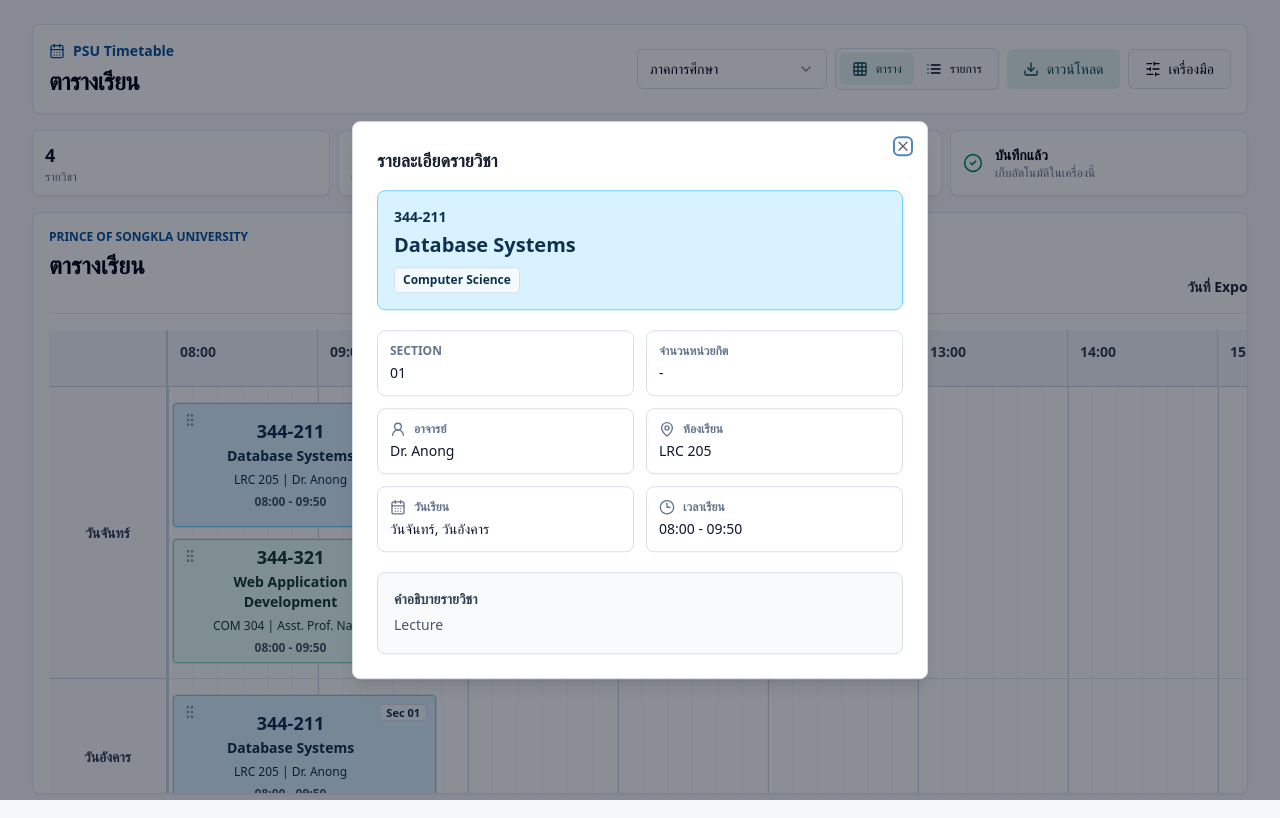
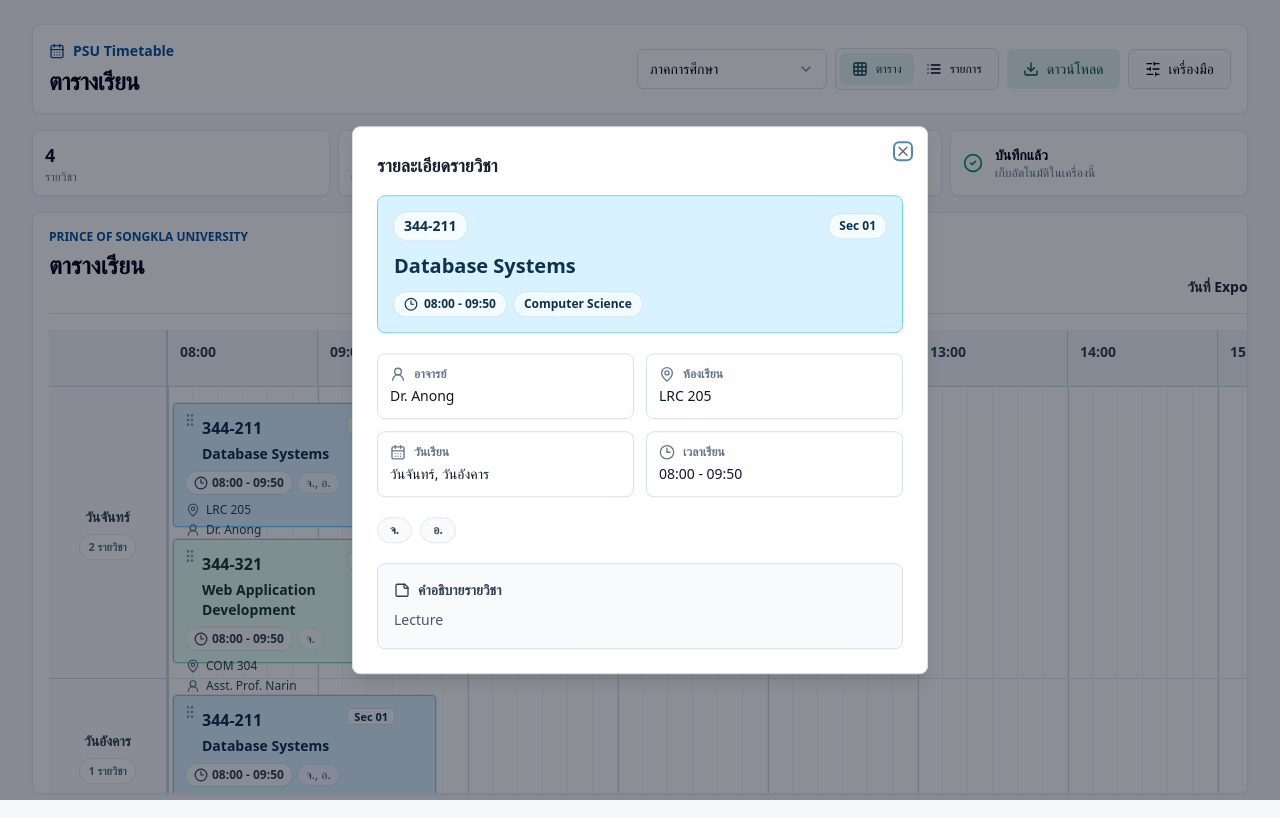
Before and after one commit to Thrrach/study-schedule, a Next.js app: page / in a window 1280 px wide. Both pictures are taken after a click on the button 304 px from the left and 465 px from the top of the page. Built offline with nearby package versions, Linux system fonts and the light colour scheme.

Commit message:
feat: enhance ClassCard and SubjectDetailDialog with additional metadata and improved layout; update Timetable components for better display of class information

```diff
--- a/components/ClassCard.tsx
+++ b/components/ClassCard.tsx
@@ -1,6 +1,6 @@
 "use client";
 
-import { Copy, GripVertical, Pencil, Trash2 } from "lucide-react";
+import { Clock3, Copy, GripVertical, MapPin, Pencil, Trash2, UserRound } from "lucide-react";
 import { Button } from "@/components/ui/button";
 import { getSubjectTheme } from "@/lib/subject-theme";
 import { safeDays } from "@/lib/subject-utils";
@@ -23,6 +23,10 @@ export function ClassCard({ item, compact, dragDay, onView, onEdit, onDuplicate,
   const dayLabels = safeDays(item.days)
     .map((day) => weekDays.find((weekDay) => weekDay.key === day)?.shortLabel ?? day)
     .join(", ");
+  const metaItems = [
+    item.room ? { icon: <MapPin className="h-3.5 w-3.5" />, value: item.room } : null,
+    item.instructor ? { icon: <UserRound className="h-3.5 w-3.5" />, value: item.instructor } : null
+  ].filter(Boolean) as Array<{ icon: React.ReactNode; value: string }>;
 
   function openDetail() {
     onView(item);
@@ -55,25 +59,48 @@ export function ClassCard({ item, compact, dragDay, onView, onEdit, onDuplicate,
         event.dataTransfer.effectAllowed = "move";
       }}
       className={cn(
-        "group relative flex min-h-[90px] flex-col items-center justify-center rounded border px-3 py-3 text-center shadow-sm ring-1 ring-slate-200 transition focus-visible:outline-none focus-visible:ring-2 focus-visible:ring-primary focus-visible:ring-offset-2 hover:-translate-y-0.5 hover:shadow-[0_4px_12px_rgba(0,0,0,.12)]",
-        compact ? "h-full pr-10" : "space-y-2 p-4"
+        "group relative flex min-h-[90px] flex-col rounded border px-3 py-3 text-left shadow-sm ring-1 ring-slate-200 transition focus-visible:outline-none focus-visible:ring-2 focus-visible:ring-primary focus-visible:ring-offset-2 hover:-translate-y-0.5 hover:shadow-[0_4px_12px_rgba(0,0,0,.12)]",
+        compact ? "h-full gap-2 pr-10" : "gap-3 p-4"
       )}
       style={{ backgroundColor: theme.background, borderColor: theme.border, color: theme.text }}
     >
       <GripVertical className="absolute left-2 top-2 h-4 w-4 text-slate-500/70 no-print" aria-hidden="true" />
-      <span className="absolute right-2 top-2 rounded border bg-white/70 px-1.5 py-0.5 text-[11px] font-semibold leading-none">
-        Sec {item.section || "-"}
-      </span>
 
-      <div className="space-y-1 overflow-visible">
-        <p className="break-words text-lg font-bold leading-tight">{item.courseCode}</p>
-        <p className="whitespace-normal break-words text-sm font-semibold leading-5">{item.courseName}</p>
-        <p className="whitespace-normal break-words text-xs font-medium leading-5">
-          {[item.room, item.instructor].filter(Boolean).join(" | ") || "ยังไม่ระบุห้อง/อาจารย์"}
-        </p>
-        <p className="text-xs font-semibold leading-4 text-slate-600">
+      <div className="flex min-w-0 items-start justify-between gap-2 pl-4">
+        <div className="min-w-0">
+          <p className={cn("break-words font-bold leading-tight", compact ? "text-base" : "text-lg")}>{item.courseCode}</p>
+          <p className="mt-1 overflow-hidden text-sm font-semibold leading-5 [-webkit-box-orient:vertical] [-webkit-line-clamp:2] [display:-webkit-box]">
+            {item.courseName}
+          </p>
+        </div>
+        <span className="shrink-0 rounded border bg-white/75 px-1.5 py-0.5 text-[11px] font-semibold leading-none">
+          Sec {item.section || "-"}
+        </span>
+      </div>
+
+      <div className="flex flex-wrap items-center gap-1.5">
+        <span className="inline-flex items-center gap-1 rounded-full bg-white/75 px-2 py-1 text-xs font-semibold leading-none text-slate-700 shadow-sm ring-1 ring-black/5">
+          <Clock3 className="h-3.5 w-3.5" />
           {item.startTime} - {item.endTime}
-        </p>
+        </span>
+        {dayLabels ? (
+          <span className="rounded-full bg-white/60 px-2 py-1 text-xs font-medium leading-none text-slate-600 ring-1 ring-black/5">
+            {dayLabels}
+          </span>
+        ) : null}
+      </div>
+
+      <div className="min-w-0 space-y-1 text-xs font-medium leading-4 text-slate-700">
+        {metaItems.length ? (
+          metaItems.map((meta) => (
+            <p key={meta.value} className="flex min-w-0 items-center gap-1.5">
+              <span className="shrink-0 text-slate-500">{meta.icon}</span>
+              <span className="truncate">{meta.value}</span>
+            </p>
+          ))
+        ) : (
+          <p className="text-slate-500">ยังไม่ระบุห้อง/อาจารย์</p>
+        )}
       </div>
 
       <div className="pointer-events-none absolute left-1/2 top-[calc(100%+8px)] z-30 hidden w-64 -translate-x-1/2 rounded-md border bg-white p-3 text-left text-xs leading-5 text-slate-700 shadow-lg group-hover:block group-focus-visible:block no-print">
--- a/components/SubjectDetailDialog.tsx
+++ b/components/SubjectDetailDialog.tsx
@@ -1,6 +1,6 @@
 "use client";
 
-import { CalendarDays, Clock3, MapPin, UserRound } from "lucide-react";
+import { CalendarDays, Clock3, MapPin, StickyNote, UserRound } from "lucide-react";
 import { Dialog, DialogContent, DialogHeader, DialogTitle } from "@/components/ui/dialog";
 import { getSubjectTheme } from "@/lib/subject-theme";
 import { safeDays } from "@/lib/subject-utils";
@@ -18,8 +18,11 @@ export function SubjectDetailDialog({ item, open, onOpenChange }: SubjectDetailD
   const dayLabels = item
     ? safeDays(item.days)
         .map((day) => weekDays.find((weekDay) => weekDay.key === day)?.label ?? day)
-        .join(", ")
-    : "";
+    : [];
+  const shortDayLabels = item
+    ? safeDays(item.days)
+        .map((day) => weekDays.find((weekDay) => weekDay.key === day)?.shortLabel ?? day)
+    : [];
 
   return (
     <Dialog open={open} onOpenChange={onOpenChange}>
@@ -30,28 +33,52 @@ export function SubjectDetailDialog({ item, open, onOpenChange }: SubjectDetailD
         {item && theme ? (
           <div className="space-y-5">
             <div
-              className="rounded-lg border p-4"
+              className="overflow-hidden rounded-lg border"
               style={{ backgroundColor: theme.background, borderColor: theme.border, color: theme.text }}
             >
-              <div className="text-sm font-semibold">{item.courseCode}</div>
-              <h2 className="mt-1 text-xl font-semibold leading-snug">{item.courseName}</h2>
-              <div className="mt-2 inline-flex rounded border bg-white/70 px-2 py-1 text-xs font-semibold">
-                {theme.label}
+              <div className="p-4">
+                <div className="flex flex-wrap items-center justify-between gap-2">
+                  <div className="rounded-full bg-white/75 px-2.5 py-1 text-sm font-bold ring-1 ring-black/5">
+                    {item.courseCode}
+                  </div>
+                  <div className="rounded-full bg-white/75 px-2.5 py-1 text-xs font-semibold ring-1 ring-black/5">
+                    Sec {item.section || "-"}
+                  </div>
+                </div>
+                <h2 className="mt-3 text-xl font-semibold leading-snug">{item.courseName}</h2>
+                <div className="mt-3 flex flex-wrap gap-2">
+                  <span className="inline-flex items-center gap-1.5 rounded-full bg-white/75 px-2.5 py-1 text-xs font-semibold ring-1 ring-black/5">
+                    <Clock3 className="h-3.5 w-3.5" />
+                    {item.startTime} - {item.endTime}
+                  </span>
+                  <span className="rounded-full bg-white/65 px-2.5 py-1 text-xs font-semibold ring-1 ring-black/5">
+                    {theme.label}
+                  </span>
+                </div>
               </div>
             </div>
 
             <dl className="grid gap-3 sm:grid-cols-2">
-              <Detail label="Section" value={item.section || "-"} />
-              <Detail label="จำนวนหน่วยกิต" value="-" />
               <Detail icon={<UserRound className="h-4 w-4" />} label="อาจารย์" value={item.instructor || "-"} />
               <Detail icon={<MapPin className="h-4 w-4" />} label="ห้องเรียน" value={item.room || "-"} />
-              <Detail icon={<CalendarDays className="h-4 w-4" />} label="วันเรียน" value={dayLabels || "-"} />
+              <Detail icon={<CalendarDays className="h-4 w-4" />} label="วันเรียน" value={dayLabels.join(", ") || "-"} />
               <Detail icon={<Clock3 className="h-4 w-4" />} label="เวลาเรียน" value={`${item.startTime} - ${item.endTime}`} />
             </dl>
 
+            <div className="flex flex-wrap gap-2">
+              {shortDayLabels.map((label) => (
+                <span key={label} className="rounded-full border border-slate-200 bg-slate-50 px-3 py-1 text-xs font-semibold text-slate-700">
+                  {label}
+                </span>
+              ))}
+            </div>
+
             <div className="rounded-lg border bg-slate-50 p-4">
-              <dt className="text-sm font-semibold text-slate-700">คำอธิบายรายวิชา</dt>
-              <dd className="mt-1 text-sm leading-6 text-slate-600">{item.note || "ไม่มีคำอธิบายเพิ่มเติม"}</dd>
+              <dt className="flex items-center gap-2 text-sm font-semibold text-slate-700">
+                <StickyNote className="h-4 w-4" />
+                คำอธิบายรายวิชา
+              </dt>
+              <dd className="mt-2 text-sm leading-6 text-slate-600">{item.note || "ไม่มีคำอธิบายเพิ่มเติม"}</dd>
             </div>
           </div>
         ) : null}
--- a/components/TimetableGrid.tsx
+++ b/components/TimetableGrid.tsx
@@ -184,10 +184,13 @@ function DayRow({
     <>
       <div
         data-export-sticky
-        className="sticky left-0 z-10 flex items-center justify-center border-b border-r border-slate-300 bg-slate-50 px-3 py-3 text-center text-sm font-semibold text-slate-700"
+        className="sticky left-0 z-10 flex flex-col items-center justify-center gap-2 border-b border-r border-slate-300 bg-slate-50 px-3 py-3 text-center text-sm font-semibold text-slate-700"
         style={{ minHeight: rowHeight }}
       >
-        {dayLabel}
+        <span>{dayLabel}</span>
+        <span className="rounded-full bg-white px-2 py-0.5 text-[11px] font-semibold text-slate-500 ring-1 ring-slate-200">
+          {classes.length} รายวิชา
+        </span>
       </div>
       <div className="relative overflow-visible border-b border-r border-slate-200 bg-white" style={{ width: timelineWidth, height: rowHeight }}>
         <TimelineBackground
--- a/components/TimetableListView.tsx
+++ b/components/TimetableListView.tsx
@@ -23,9 +23,14 @@ export function TimetableListView({ classes, onView }: TimetableListViewProps) {
           .sort((a, b) => timeToMinutes(a.startTime) - timeToMinutes(b.startTime));
 
         return (
-          <div key={day.key} className="overflow-hidden rounded-lg border bg-white shadow-sm">
-            <div className="border-b bg-slate-50 px-4 py-3 text-sm font-semibold text-slate-800">{day.label}</div>
-            <div className="divide-y">
+          <div key={day.key} className="overflow-hidden rounded-lg border border-slate-200 bg-white shadow-sm">
+            <div className="flex items-center justify-between gap-3 border-b bg-slate-50 px-4 py-3">
+              <div className="text-sm font-semibold text-slate-800">{day.label}</div>
+              <div className="rounded-full bg-white px-2.5 py-1 text-xs font-semibold text-slate-600 ring-1 ring-slate-200">
+                {dayClasses.length} รายวิชา
+              </div>
+            </div>
+            <div className="divide-y divide-slate-100">
               {dayClasses.length ? (
                 dayClasses.map((item) => {
                   const theme = getSubjectTheme(item);
@@ -34,26 +39,28 @@ export function TimetableListView({ classes, onView }: TimetableListViewProps) {
                     <button
                       key={`${day.key}-${item.id}`}
                       type="button"
-                      className="grid w-full gap-2 px-4 py-3 text-left transition hover:bg-slate-50 focus-visible:outline-none focus-visible:ring-2 focus-visible:ring-primary focus-visible:ring-offset-2 sm:grid-cols-[120px_1fr]"
+                      className="grid w-full gap-3 px-4 py-3 text-left transition hover:bg-slate-50 focus-visible:outline-none focus-visible:ring-2 focus-visible:ring-primary focus-visible:ring-offset-2 sm:grid-cols-[138px_1fr]"
                       onClick={() => onView(item)}
                     >
-                      <div className="flex items-center gap-2 text-sm font-semibold text-slate-700">
-                        <Clock3 className="h-4 w-4 text-slate-400" />
-                        {item.startTime} - {item.endTime}
+                      <div className="flex items-start gap-2 text-sm font-semibold text-slate-700">
+                        <Clock3 className="mt-0.5 h-4 w-4 text-slate-400" />
+                        <div>
+                          <div>{item.startTime} - {item.endTime}</div>
+                          <div className="mt-1 text-xs font-medium text-slate-500">Sec {item.section || "-"}</div>
+                        </div>
                       </div>
                       <div className="min-w-0">
-                        <div className="flex flex-wrap items-center gap-2">
+                        <div className="flex min-w-0 flex-wrap items-center gap-2">
                           <span
-                            className="rounded border px-2 py-0.5 text-xs font-semibold"
+                            className="rounded-full border px-2 py-0.5 text-xs font-semibold"
                             style={{ backgroundColor: theme.background, borderColor: theme.border, color: theme.text }}
                           >
                             {theme.label}
                           </span>
-                          <span className="text-sm font-semibold text-slate-950">
-                            {item.courseCode} {item.courseName}
-                          </span>
+                          <span className="text-sm font-bold text-slate-950">{item.courseCode}</span>
                         </div>
-                        <div className="mt-1 flex flex-wrap gap-x-4 gap-y-1 text-sm text-slate-600">
+                        <div className="mt-1 text-sm font-semibold leading-5 text-slate-800">{item.courseName}</div>
+                        <div className="mt-2 flex flex-wrap gap-x-4 gap-y-1 text-sm text-slate-600">
                           {item.room ? (
                             <span className="inline-flex items-center gap-1">
                               <MapPin className="h-3.5 w-3.5" />
@@ -67,6 +74,7 @@ export function TimetableListView({ classes, onView }: TimetableListViewProps) {
                             </span>
                           ) : null}
                         </div>
+                        {item.note ? <div className="mt-2 text-xs leading-5 text-slate-500">{item.note}</div> : null}
                       </div>
                     </button>
                   );
```
